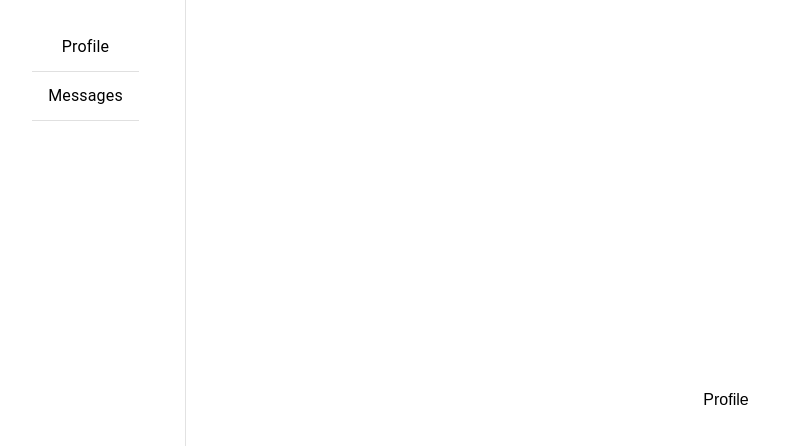
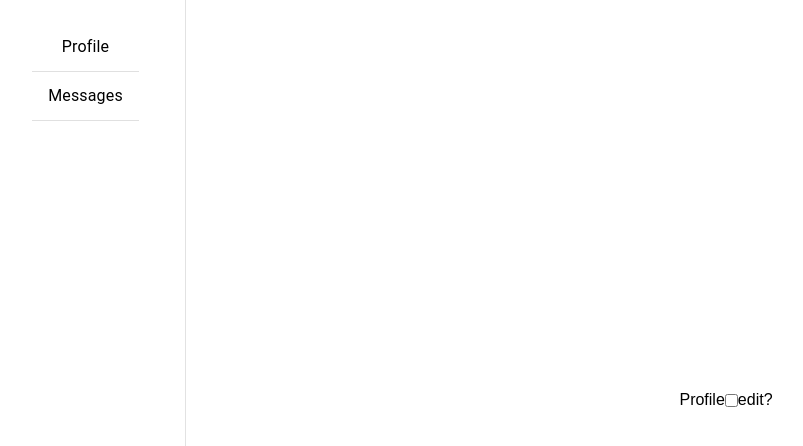
Before and after one commit to Pasfet/Network-react, a React (Create React App) app: page / in a window 1280 px wide. Shown: the top 446 px of the page, without its empty margins (14-817 px from the left). Built offline with nearby package versions, Linux system fonts and the light colour scheme.

Commit message:
Settings redux and setting devTools

```diff
--- a/package.json
+++ b/package.json
@@ -15,8 +15,10 @@
     "prop-types": "^15.7.2",
     "react": "^17.0.2",
     "react-dom": "^17.0.2",
+    "react-redux": "^7.2.5",
     "react-router-dom": "^5.3.0",
     "react-scripts": "4.0.3",
+    "redux-devtools-extension": "^2.13.9",
     "web-vitals": "^1.0.1"
   },
   "devDependencies": {
--- a/src/App.js
+++ b/src/App.js
@@ -3,6 +3,7 @@ import { Link, Route, Switch } from "react-router-dom";
 import Profile from "./pages/Profile/Profile";
 import Dialogs from './pages/Dialogs/Dialogs';
 import { Box, List, ListItem, ListItemButton, ListItemText } from '@mui/material';
+
 
 const navbarItem = [
   { name: 'Profile', href: '/' },
--- /dev/null
+++ b/src/actions/profileEditAction.js
@@ -0,0 +1,5 @@
+import { EDIT_PROFILE } from "../store/types/profileTypes";
+
+export const profileEditAction = () => ({
+  type: EDIT_PROFILE
+});
--- a/src/index.js
+++ b/src/index.js
@@ -1,15 +1,18 @@
 import React from 'react';
 import ReactDOM from 'react-dom';
+import { BrowserRouter } from 'react-router-dom';
+import { Provider } from 'react-redux';
 import './assets/index.scss';
 import App from './App';
-import { BrowserRouter as Router } from 'react-router-dom';
-
+import { store } from './store';
 
 ReactDOM.render(
   <React.StrictMode>
-    <Router>
-      <App />
-    </Router>
+    <BrowserRouter>
+      <Provider store={store}>
+        <App />
+      </Provider>
+    </BrowserRouter>
   </React.StrictMode>,
   document.getElementById('app')
 );
--- a/src/pages/Profile/Profile.jsx
+++ b/src/pages/Profile/Profile.jsx
@@ -1,9 +1,27 @@
+import { useCallback } from 'react';
+import { useDispatch, useSelector } from 'react-redux';
+import { profileEditAction } from '../../actions/profileEditAction';
 import style from './Profile.module.scss';
 
 const Profile = () => {
+  const { profileEdit } = useSelector(state => state);
+  const dispatch = useDispatch();
+  const editProfile = useCallback(() => {
+    dispatch(profileEditAction());
+  }, [dispatch]);
+
   return (
     <div className={style.profileWrap}>
       Profile
+      <input
+        type="checkbox"
+        checked={profileEdit}
+        value={profileEdit}
+        onChange={editProfile}
+      />
+      <span>
+        {profileEdit ? 'edit' : 'edit?'}
+      </span>
     </div>
   );
 };
--- /dev/null
+++ b/src/store/Profile.js
@@ -0,0 +1,20 @@
+import { EDIT_PROFILE } from "./types/profileTypes";
+
+
+const initialState = {
+  profileEdit: false
+};
+
+const profileReducer = (state = initialState, { type, payload }) => {
+  switch (type) {
+    case EDIT_PROFILE:
+      return {
+        ...state,
+        profileEdit: !state.profileEdit
+      };
+    default:
+      return state;
+  }
+}
+
+export default profileReducer;
--- /dev/null
+++ b/src/store/index.js
@@ -0,0 +1,5 @@
+import { createStore } from 'redux';
+import { composeWithDevTools } from 'redux-devtools-extension';
+import ProfileReducer from './Profile';
+
+export const store = createStore(ProfileReducer, composeWithDevTools());
--- /dev/null
+++ b/src/store/types/profileTypes.js
@@ -0,0 +1 @@
+export const EDIT_PROFILE = 'EDIT_PROFILE';
```
Also changed, not shown: 1 other file (tests, documents, lock files or other folders).
